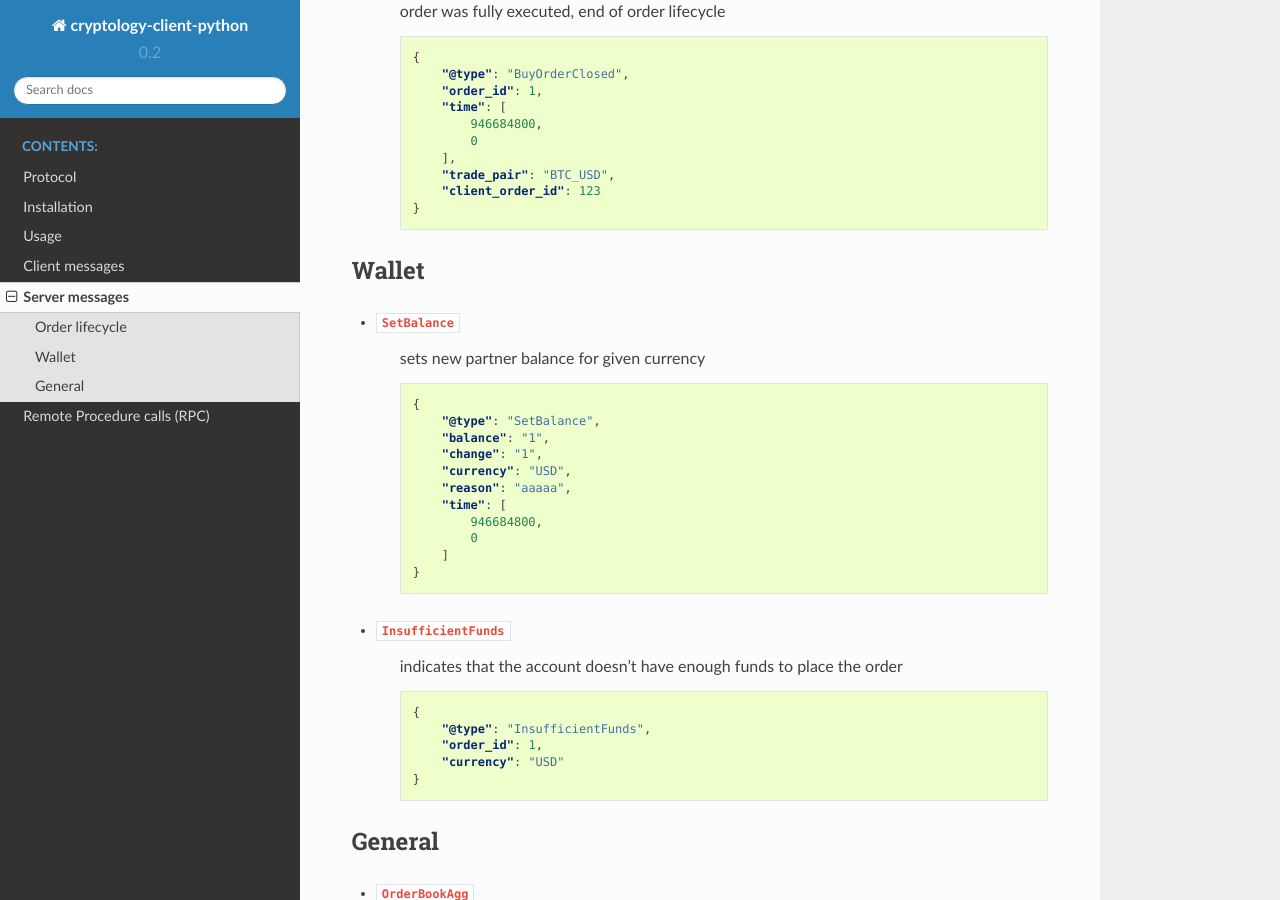
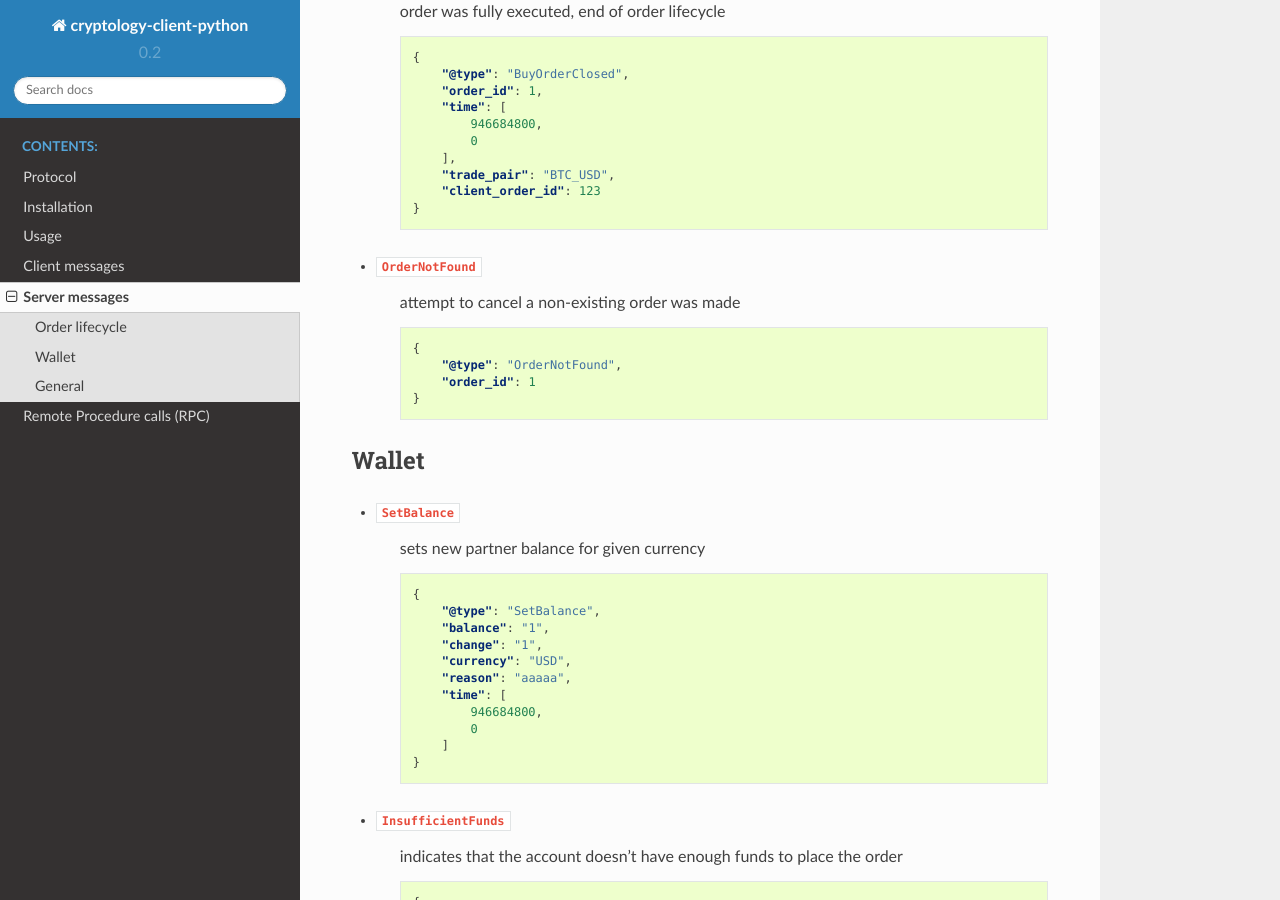
Before and after one commit to CryptologyExchange/cryptology-client-python, a Sphinx documentation site: the page built from docs/server_messages.rst, in a window 1280 px wide and 900 px high, scrolled down 1387 px. Built offline with Sphinx 7.4.7 and the Read the Docs theme 2.0.0, drawn with Linux system fonts in a browser that asks for light colours.

Commit message:
order not found description

```diff
--- a/docs/server_messages.rst
+++ b/docs/server_messages.rst
@@ -84,6 +84,16 @@ timestamp in the UTC time zone. The second value is a number of microseconds.
             "client_order_id": 123
         }
 
+- ``OrderNotFound``
+    attempt to cancel a non-existing order was made
+
+    .. code-block:: json
+
+        {
+            "@type": "OrderNotFound",
+            "order_id": 1
+        }
+
 Wallet
 ======
 
```
